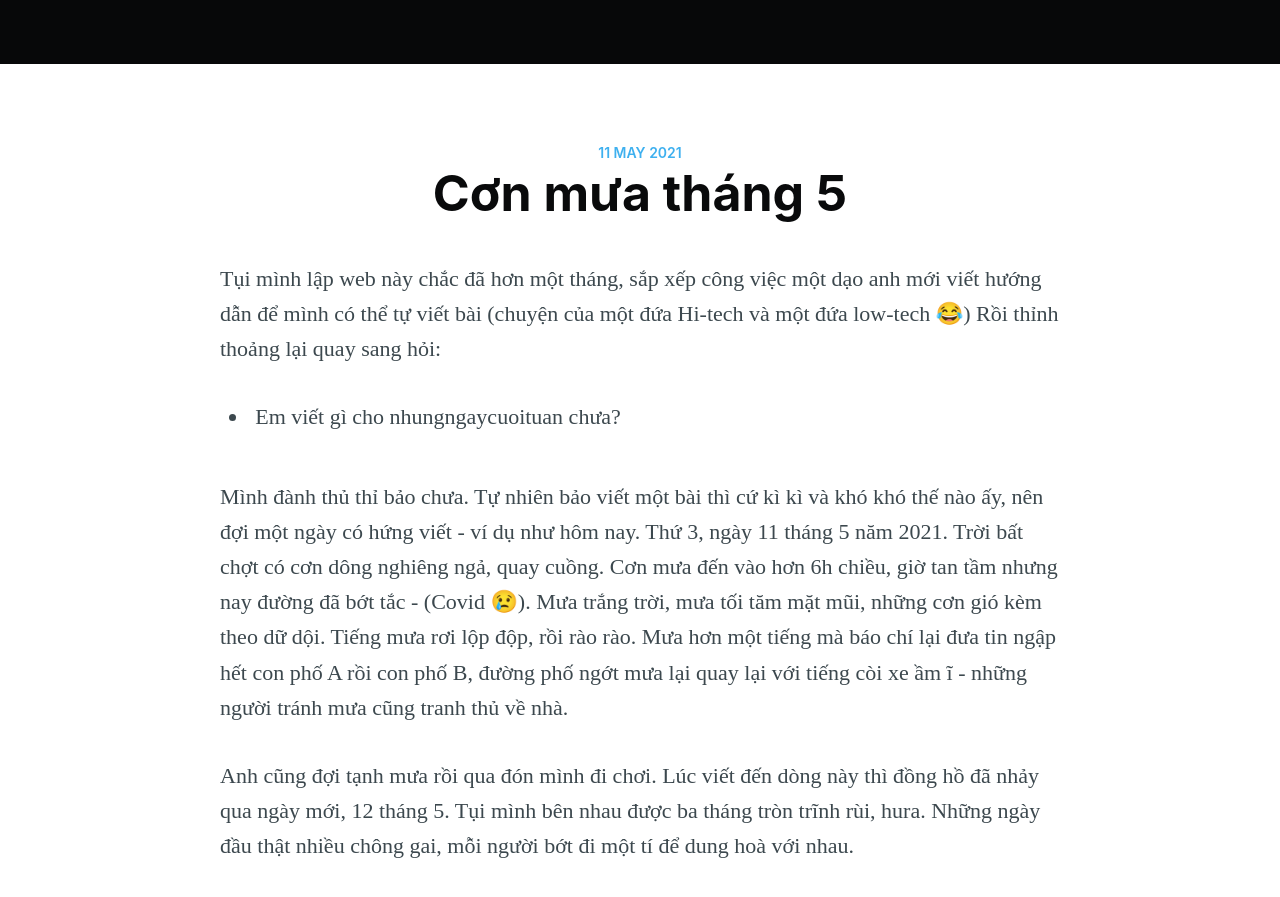
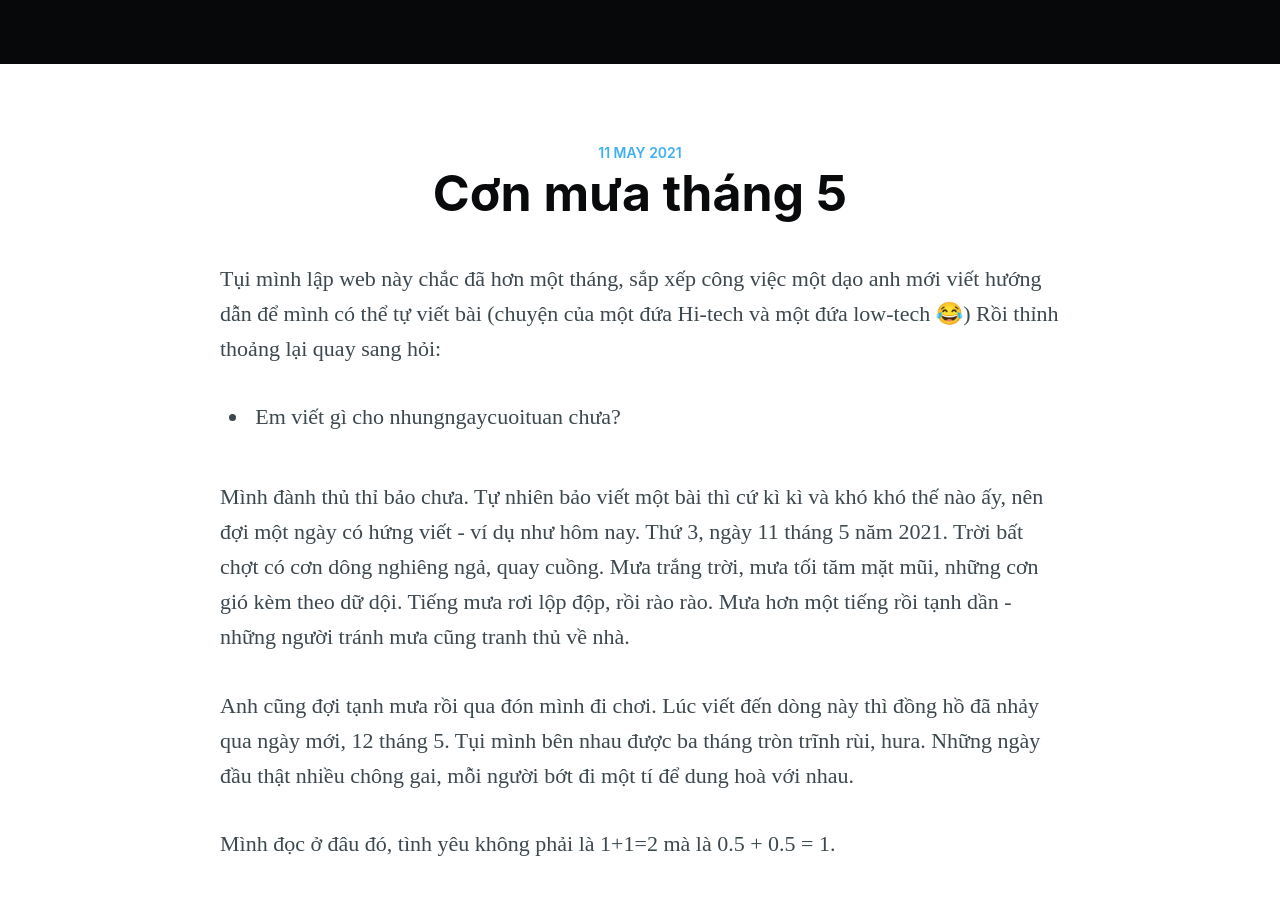
Before and after one commit to fridei/nhungngaycuoituan, a Jekyll site: the page built from _posts/2021-05-11-con-mua-thang-5.markdown, in a window 1280 px wide and 900 px high. Shown: the top 897 px of the window. Built offline with Jekyll 4.4.1, drawn with Linux system fonts in a browser that asks for light colours; nearby versions of some CDN libraries; our own code applies the rules of GitHub Pages for plain Markdown files; comment, search, counter and statistics services are not loaded.

Commit message:
Updated Con Mua Thang 5

```diff
--- a/_posts/2021-05-11-con-mua-thang-5.markdown
+++ b/_posts/2021-05-11-con-mua-thang-5.markdown
@@ -10,9 +10,9 @@
 Mình đành thủ thỉ bảo chưa.
 Tự nhiên bảo viết một bài thì cứ kì kì và khó khó thế nào ấy, nên đợi một ngày có hứng viết - ví dụ như hôm nay.
 Thứ 3, ngày 11 tháng 5 năm 2021.
-Trời bất chợt có cơn dông nghiêng ngả, quay cuồng. Cơn mưa đến vào hơn 6h chiều, giờ tan tầm nhưng nay đường đã bớt tắc - (Covid 😢).
+Trời bất chợt có cơn dông nghiêng ngả, quay cuồng.
 Mưa trắng trời, mưa tối tăm mặt mũi, những cơn gió kèm theo dữ dội. Tiếng mưa rơi lộp độp, rồi rào rào.
-Mưa hơn một tiếng mà báo chí lại đưa tin ngập hết con phố A rồi con phố B, đường phố ngớt mưa lại quay lại với tiếng còi xe ầm ĩ - những người tránh mưa cũng tranh thủ về nhà.
+Mưa hơn một tiếng rồi tạnh dần - những người tránh mưa cũng tranh thủ về nhà.
 
 Anh cũng đợi tạnh mưa rồi qua đón mình đi chơi.
 Lúc viết đến dòng này thì đồng hồ đã nhảy qua ngày mới, 12 tháng 5. Tụi mình bên nhau được ba tháng tròn trĩnh rùi, hura.
```
